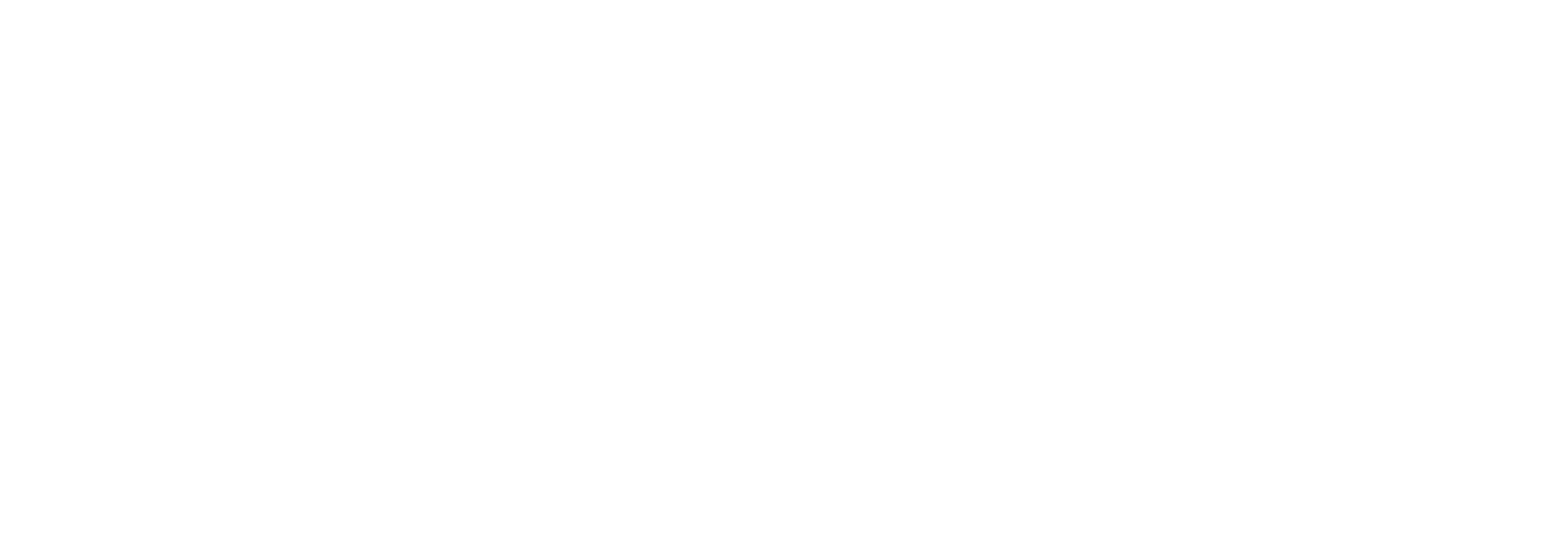
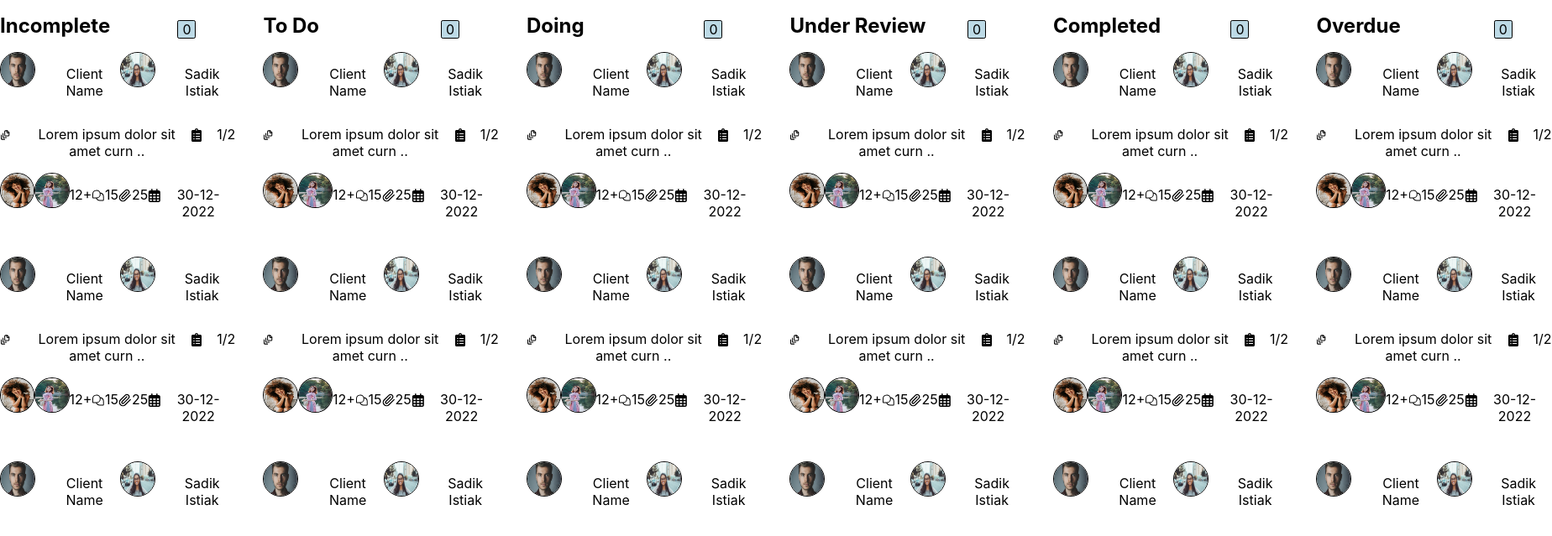
Before and after one commit to riad69/A-I-M-Shihab-Uddin-Khan, a React (Create React App) app: page / in a window 1280 px wide. Shown: the top 639 px of the page at 84% size, 1848 px wide, since content can reach past the window. Built offline with nearby package versions, Linux system fonts and the light colour scheme.

Commit message:
Add flexbox layout and styling to App.css, import and use new components in App.js

```diff
--- a/src/App.css
+++ b/src/App.css
@@ -1,5 +1,7 @@
 .App {
   text-align: center;
+  display: flex;
+  gap: 5rem;
 }
 
 .App-logo {
@@ -36,3 +38,72 @@
     transform: rotate(360deg);
   }
 }
+
+.first-row, .second-row, .three-row {
+  display: flex;
+  flex-direction: row;
+  justify-content: space-between;
+  /* width: 20%; */
+}
+
+.logos {
+  margin-top: 1.2rem;
+}
+
+.one,.two{
+  display: flex;
+  flex-direction: row;
+  gap: 1rem;
+}
+
+.images {
+  border-radius: 50%;
+  border: 1px solid #000;
+  width: 40px;
+  height: 40px;
+}
+
+.title {
+  font-size: 1.5rem;
+  font-weight: bold;
+  margin-top: 1rem;
+  text-align: left;
+}
+
+.scroll {
+  max-height: 860px;
+  overflow-y: auto;
+  width: 120%;
+}
+
+.scroll::-webkit-scrollbar {
+  width: 12px;
+}
+
+.scroll::-webkit-scrollbar-thumb {
+  background-color: #007bff;
+  border-radius: 6px;
+}
+
+.scroll::-webkit-scrollbar-track {
+  background-color: #f1f1f1;
+}
+
+.card {
+  margin-bottom: 10%;
+}
+
+.flex {
+  display: flex;
+  flex-direction: row;
+  justify-content: space-between;
+}
+
+.number {
+  margin-top: 1.5rem;
+  width: 20px;
+  height: 20px;
+  background-color: rgb(189, 218, 230);
+  border: 1px solid #000;
+  border-radius: 10%;
+}
--- a/src/App.js
+++ b/src/App.js
@@ -1,9 +1,21 @@
 import './App.css';
+import { Complete } from './components/complete';
+import { Completed } from './components/completed';
+import { Doing } from './components/doing';
+import { Incomplete } from './components/incomplete';
+import { Overdue } from './components/overdue';
+import { Todo } from './components/todo';
+import { Underreview } from './components/underreview';
 
 function App() {
   return (
     <div className="App">
-
+      <Incomplete/>
+      <Todo/>
+      <Doing/>
+      <Underreview/>
+      <Completed/>
+      <Overdue/>
     </div>
   );
 }
```
